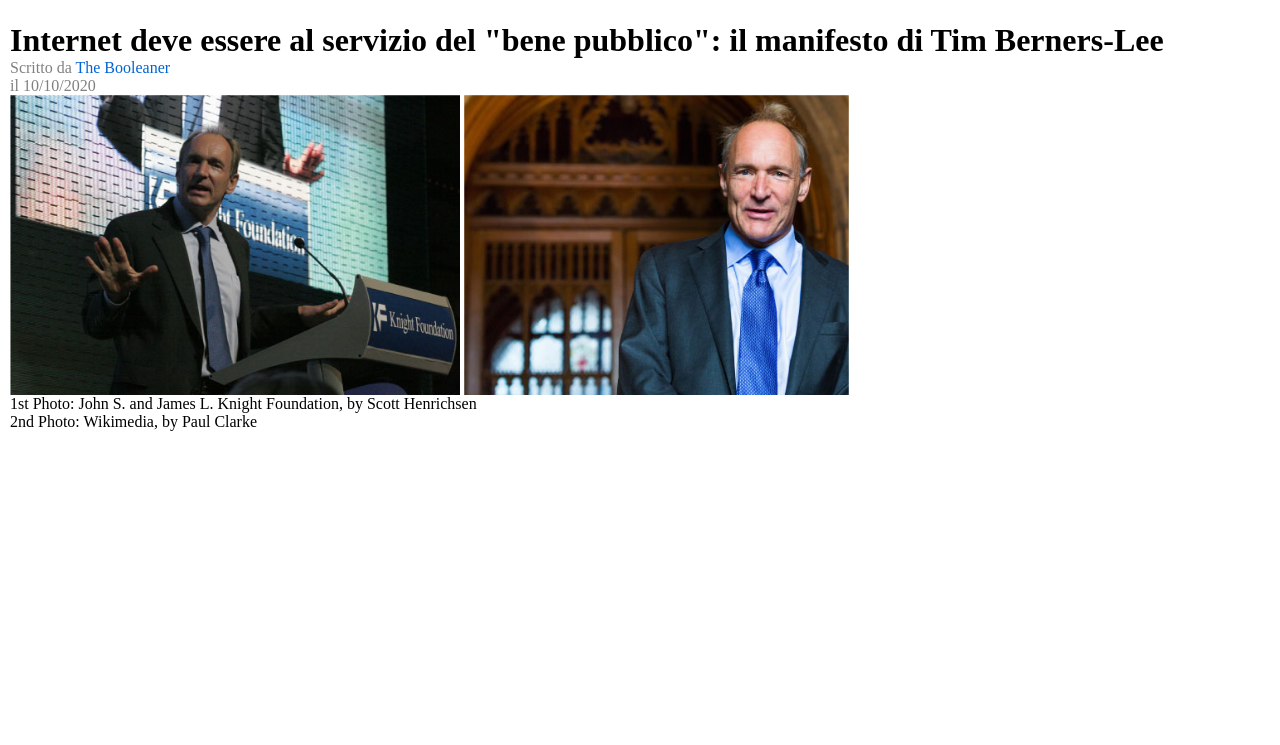
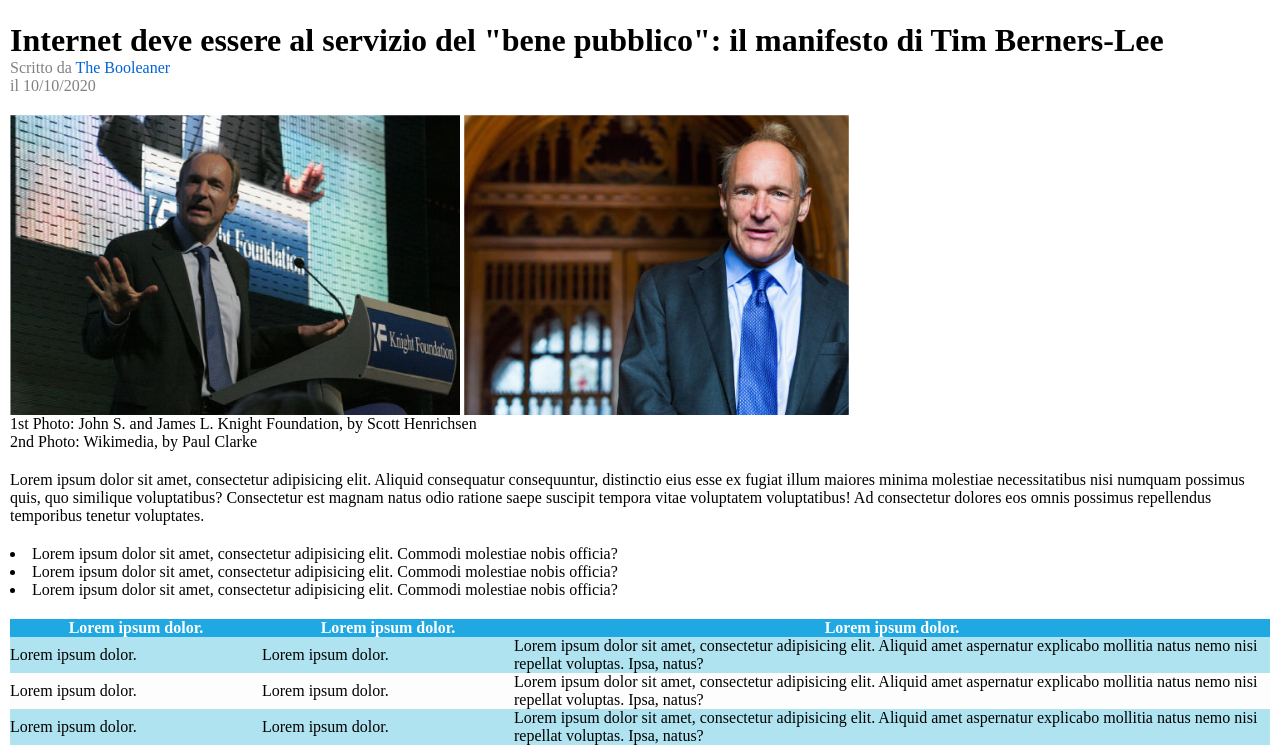
Before and after one commit to Andriy-Kolokolov/html-css-booleaner, a plain HTML site: page index.html in a window 1280 px wide. Shown: the part 153-898 px from the top of the page. Before the commit the page ends 800 px from the top, so only its background shows below. Drawn offline with Linux system fonts and the light colour scheme.

Commit message:
Added table

```diff
--- a/assets/style.css
+++ b/assets/style.css
@@ -11,6 +11,10 @@ header {
     background-image: url("../img/pattern.png");
     background-position: top;
     background-repeat: repeat;
+}
+
+section {
+    margin-top: 20px;
 }
 
 .content {
@@ -58,14 +62,36 @@ header {
     max-width: 100%;
 }
 
+ul {
+    list-style-position: inside;
+/*    senno' puntino di "li" mi esce fuori dal parent container   */
+}
 
+/*  ----    TABLE START  ----  */
 
+.table-header {
+    background: #20a8e3;
+    color: white;
+}
 
-/*.photos {*/
-/*    display: block;*/
-/*    width: 100vw;*/
-/*}*/
+.row-color1 {
+    background: #b0e3f0;
+}
 
-/*.photos img {*/
-/*    width: 40%;*/
-/*}*/
+.row-color2 {
+    background: #fdfdfd;
+}
+
+.column1 {
+    width: 20%;
+}
+
+.column2 {
+    width: 20%;
+}
+
+.column3 {
+    width: 60%;
+}
+
+/*  ----    TABLE END  ----  */
--- a/index.html
+++ b/index.html
@@ -42,6 +42,48 @@
             </div>
         </section>
 
+        <!--    Text content    -->
+        <section>
+            <p>
+                Lorem ipsum dolor sit amet, consectetur adipisicing elit. Aliquid consequatur consequuntur, distinctio eius esse ex fugiat illum maiores minima molestiae necessitatibus nisi numquam possimus quis, quo similique voluptatibus? Consectetur est magnam natus odio ratione saepe suscipit tempora vitae voluptatem voluptatibus! Ad consectetur dolores eos omnis possimus repellendus temporibus tenetur voluptates.
+            </p>
+        </section>
+
+        <!--    Ul list    -->
+        <section>
+            <ul>
+                <li>Lorem ipsum dolor sit amet, consectetur adipisicing elit. Commodi molestiae nobis officia?</li>
+                <li>Lorem ipsum dolor sit amet, consectetur adipisicing elit. Commodi molestiae nobis officia?</li>
+                <li>Lorem ipsum dolor sit amet, consectetur adipisicing elit. Commodi molestiae nobis officia?</li>
+            </ul>
+        </section>
+
+        <!--    Table    -->
+        <section>
+            <table cellspacing="0" cellpadding="0">
+                <tr class="table-header">
+                    <th class="column1">Lorem ipsum dolor.</th>
+                    <th class="column2">Lorem ipsum dolor.</th>
+                    <th class="column3">Lorem ipsum dolor.</th>
+                </tr>
+                <tr class="row-color1">
+                    <td class="column1">Lorem ipsum dolor.</td>
+                    <td class="column2">Lorem ipsum dolor.</td>
+                    <td class="column3">Lorem ipsum dolor sit amet, consectetur adipisicing elit. Aliquid amet aspernatur explicabo mollitia natus nemo nisi repellat voluptas. Ipsa, natus?</td>
+                </tr>
+                <tr class="row-color2">
+                    <td class="column1">Lorem ipsum dolor.</td>
+                    <td class="column2">Lorem ipsum dolor.</td>
+                    <td class="column3">Lorem ipsum dolor sit amet, consectetur adipisicing elit. Aliquid amet aspernatur explicabo mollitia natus nemo nisi repellat voluptas. Ipsa, natus?</td>
+                </tr>
+                <tr class="row-color1">
+                    <td class="column1">Lorem ipsum dolor.</td>
+                    <td class="column2">Lorem ipsum dolor.</td>
+                    <td class="column3">Lorem ipsum dolor sit amet, consectetur adipisicing elit. Aliquid amet aspernatur explicabo mollitia natus nemo nisi repellat voluptas. Ipsa, natus?</td>
+                </tr>
+            </table>
+        </section>
+
 
     </main>
 </body>
```
